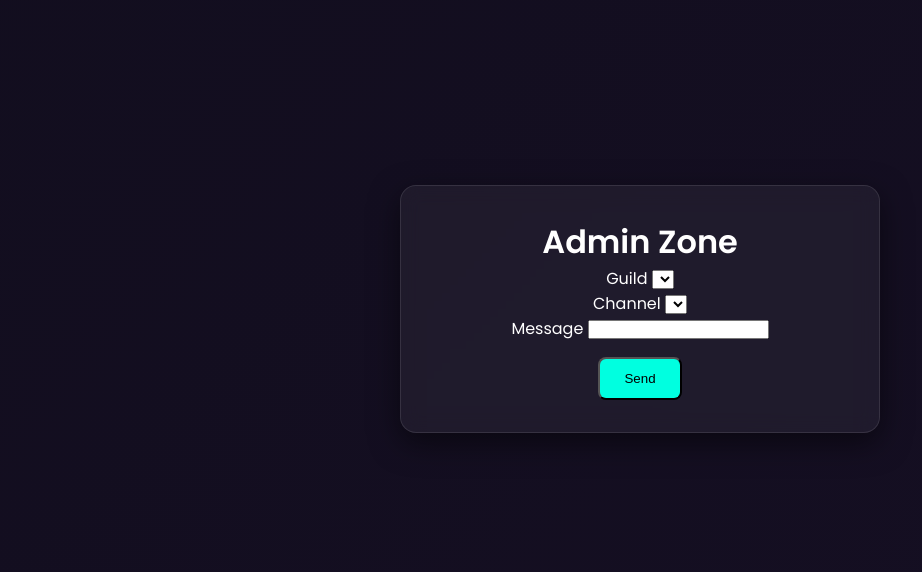
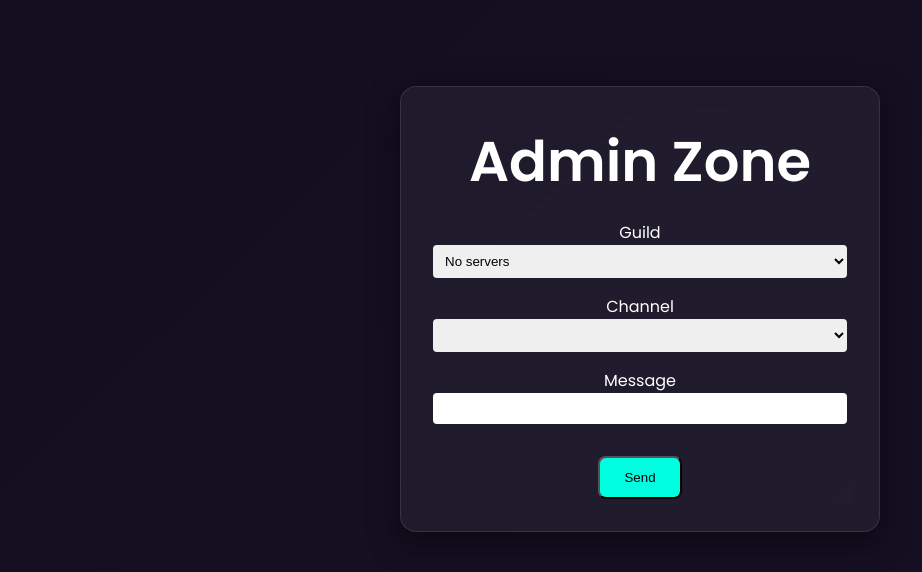
Before and after one commit to AJgorEx/MODSN-AI, a website: page web/admin.html in a window 1280 px wide. Shown: the part 180-752 px from the top of the page, without its empty margins (0-922 px from the left). Drawn offline with Linux system fonts and the light colour scheme; no server answers.

Commit message:
Improve UI and server listings

```diff
--- a/web/admin.html
+++ b/web/admin.html
@@ -5,14 +5,14 @@
   <title>Admin Zone</title>
   <link href="https://fonts.googleapis.com/css2?family=Poppins:wght@400;600&display=swap" rel="stylesheet">
   <link rel="stylesheet" href="styles.css">
+  <script src="script.js" defer></script>
   <script>
-    async function fetchJSON(url) { const r = await fetch(url); return r.ok ? r.json() : {}; }
     document.addEventListener('DOMContentLoaded', async () => {
       const user = await fetchJSON('/me');
-      document.getElementById('username').textContent = user.username;
+      if (user.username) document.getElementById('username').textContent = user.username;
       const avatarUrl = user.avatar
         ? `https://cdn.discordapp.com/avatars/${user.id}/${user.avatar}.png?size=64`
-        : `https://cdn.discordapp.com/embed/avatars/${(parseInt(user.discriminator)||0)%5}.png`;
+        : `https://cdn.discordapp.com/embed/avatars/${(parseInt(user.discriminator ?? '0')||0)%5}.png`;
       document.getElementById('avatar').src = avatarUrl;
 
       const stats = await fetchJSON('/stats');
@@ -24,12 +24,18 @@
       const params = new URLSearchParams(window.location.search);
       const pre = params.get('guildId');
       const guilds = await fetchJSON('/guilds');
-      guilds.forEach(g => {
+      if (guilds.length) {
+        guilds.forEach(g => {
+          const opt = document.createElement('option');
+          opt.value = g.id;
+          opt.textContent = g.name;
+          guildSelect.appendChild(opt);
+        });
+      } else {
         const opt = document.createElement('option');
-        opt.value = g.id;
-        opt.textContent = g.name;
+        opt.textContent = 'No servers';
         guildSelect.appendChild(opt);
-      });
+      }
       if (pre) guildSelect.value = pre;
       guildSelect.addEventListener('change', async () => {
         channelSelect.innerHTML = '';
@@ -92,6 +98,5 @@
       </form>
     </div>
   </main>
-  <script src="script.js"></script>
 </body>
 </html>
--- a/web/script.js
+++ b/web/script.js
@@ -1,3 +1,15 @@
+// helper for API calls
+window.fetchJSON = async function (url) {
+  try {
+    const r = await fetch(url, { credentials: 'same-origin' });
+    if (!r.ok) throw new Error(`${r.status} ${r.statusText}`);
+    return await r.json();
+  } catch (err) {
+    console.error('fetchJSON', err);
+    return {};
+  }
+};
+
 document.addEventListener('DOMContentLoaded', () => {
   // 3D tilt effect
   document.querySelectorAll('.tilt').forEach(card => {
--- a/web/styles.css
+++ b/web/styles.css
@@ -24,6 +24,19 @@ body {
   min-height: 100vh;
   display: flex;
   flex-direction: column;
+  position: relative;
+}
+
+body::after {
+  content: "";
+  position: fixed;
+  inset: 0;
+  pointer-events: none;
+  background-image:
+    repeating-linear-gradient(0deg, rgba(255,255,255,0.05) 0 2px, transparent 2px 4px),
+    repeating-linear-gradient(90deg, rgba(255,255,255,0.05) 0 2px, transparent 2px 4px);
+  opacity: 0.2;
+  mix-blend-mode: overlay;
 }
 
 @keyframes gradientMove {
@@ -65,6 +78,24 @@ body {
   width: 90%;
   text-align: center;
   transition: transform 0.3s, box-shadow 0.3s;
+}
+
+h1 {
+  font-size: clamp(2rem, 5vw, 3.5rem);
+  margin-bottom: 1rem;
+}
+
+.form-group {
+  display: flex;
+  flex-direction: column;
+  margin-bottom: 1rem;
+}
+
+input,
+select {
+  padding: 0.5rem;
+  border-radius: 0.25rem;
+  border: none;
 }
 
 .btn {
```
Also changed, not shown: web/index.html (+1 -1 lines), web/servers.html (+9 -4 lines), web/user.html (+3 -4 lines).
